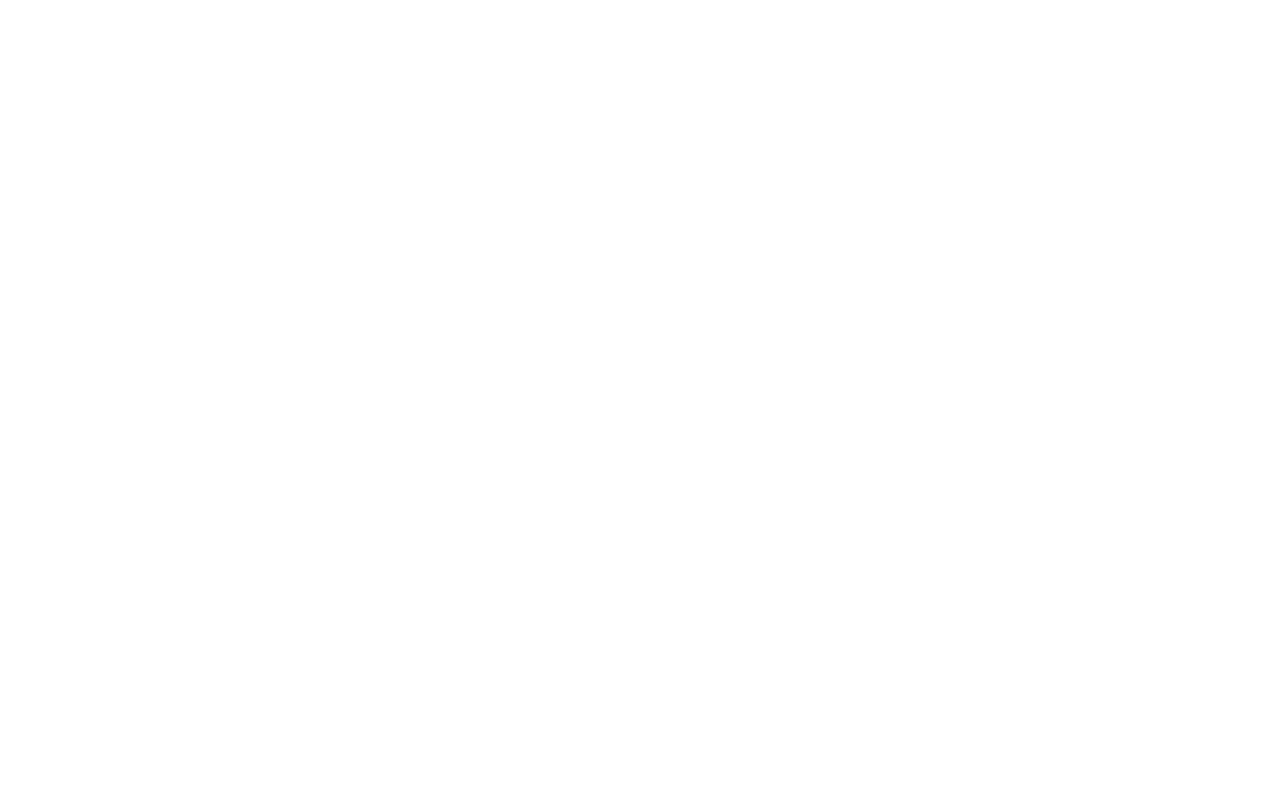
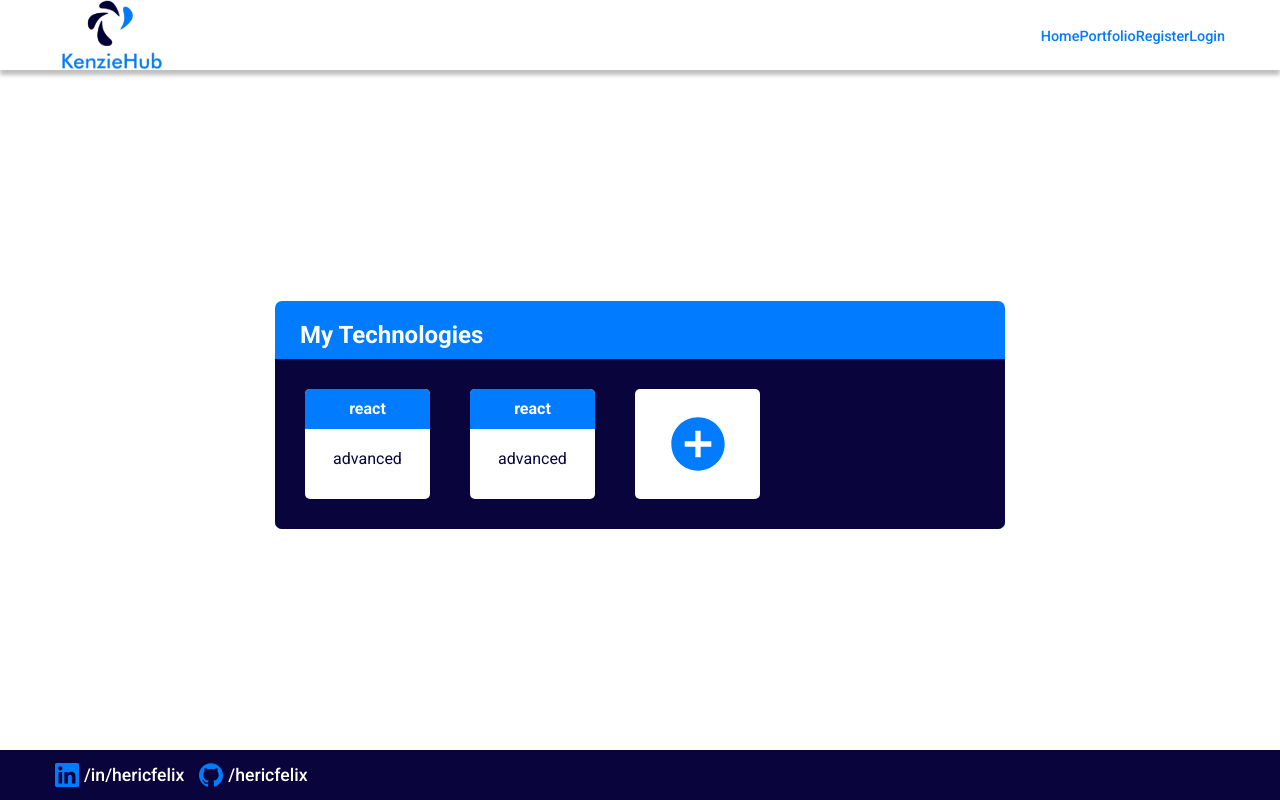
Before and after one commit to Kenzie-Academy-Brasil-Developers/kenzie-hub-hericfelix, a React (Create React App) app: page /profile in a window 1280 px wide. Built offline with nearby package versions, Linux system fonts and the light colour scheme.

Commit message:
feat: Card component and Profile Page created

```diff
--- /dev/null
+++ b/src/components/Card/index.js
@@ -0,0 +1,12 @@
+import { CardBox } from "./style";
+
+const Card = ({ tech, level }) => {
+  return (
+    <CardBox>
+      <div>{tech}</div>
+      <p>{level}</p>
+    </CardBox>
+  );
+};
+
+export default Card;
--- /dev/null
+++ b/src/components/Card/style.js
@@ -0,0 +1,29 @@
+import styled from "styled-components";
+
+export const CardBox = styled.div`
+  width: 125px;
+  height: 110px;
+  border-radius: 5px;
+  background-color: var(--white);
+  color: var(--dark-blue);
+  text-align: center;
+  display: flex;
+  flex-direction: column;
+  div {
+    gap: 0px;
+    width: 100;
+    height: 40px;
+    border-radius: 5px 5px 0 0;
+    background-color: var(--light-blue);
+    color: var(--white);
+    text-align: center;
+    padding-top: 10px;
+    font-weight: 600;
+  }
+  p {
+    padding-top: 20px;
+  }
+  @media (min-width: 768px) {
+    cursor: pointer;
+  }
+`;
--- a/src/pages/Profile/index.js
+++ b/src/pages/Profile/index.js
@@ -1,5 +1,28 @@
+import Footer from "../../components/Footer";
+import Header from "../../components/Header";
+import Card from "../../components/Card";
+import { AddCard, CardBox, Container, Content } from "./style";
+import { MdAddCircle } from "react-icons/md";
+
 const Profile = () => {
-  return <div></div>;
+  return (
+    <Container>
+      <Header />
+      <Content>
+        <CardBox>
+          <h2>My Technologies</h2>
+          <div>
+            <Card tech="react" level="advanced" />
+            <Card tech="react" level="advanced" />
+            <AddCard>
+              <MdAddCircle />
+            </AddCard>
+          </div>
+        </CardBox>
+      </Content>
+      <Footer />
+    </Container>
+  );
 };
 
 export default Profile;
--- /dev/null
+++ b/src/pages/Profile/style.js
@@ -0,0 +1,59 @@
+import styled from "styled-components";
+
+export const Container = styled.div`
+  display: flex;
+  flex-direction: column;
+  align-items: center;
+  height: 100vh;
+`;
+
+export const Content = styled.div`
+  width: 100%;
+  max-width: 1170px;
+  flex: 1;
+  display: flex;
+  justify-content: center;
+  align-items: center;
+  padding: 0 20px;
+`;
+
+export const CardBox = styled.div`
+  width: 100%;
+  max-width: 730px;
+  background-color: var(--light-blue);
+  padding-top: 20px;
+  display: flex;
+  flex-direction: column;
+  flex: 1;
+  border-radius: 7px;
+  h2 {
+    background-color: transparent;
+    color: var(--white);
+    font-weight: 600;
+    margin-bottom: 10px;
+    padding-left: 25px;
+  }
+  > div {
+    background-color: var(--dark-blue);
+    display: flex;
+    flex-wrap: wrap;
+    border-radius: 0 0 7px 7px;
+    padding: 30px;
+    gap: 40px;
+  }
+`;
+export const AddCard = styled.div`
+  width: 125px;
+  height: 110px;
+  border-radius: 5px;
+  justify-content: center;
+  display: flex;
+  align-items: center;
+  background-color: var(--white);
+  font-size: 4rem;
+  color: var(--light-blue);
+
+  @media (min-width: 768px) {
+    cursor: pointer;
+  }
+`;
```
